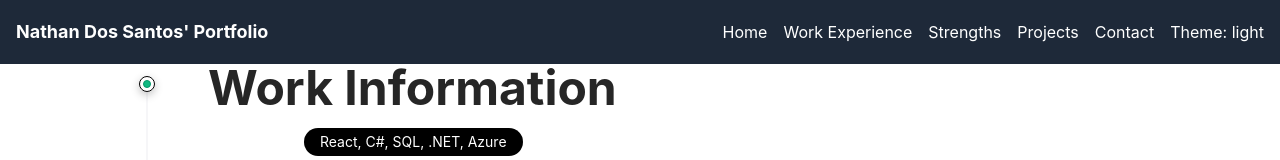
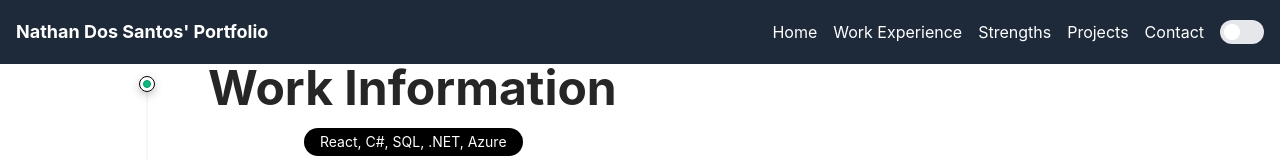
Before and after one commit to NathanDos/Portfolio, a Next.js app: page / in a window 1280 px wide. Shown: the top 160 px of the page. Built offline with nearby package versions, Linux system fonts and the light colour scheme.

Commit message:
Theme button changes - Uses HeadlessUI Switch component now - TODO: Should change ThemeProvider to use switch concept (true/false) instead of button concepts light -> dark -> light etc

```diff
--- a/components/navbar.tsx
+++ b/components/navbar.tsx
@@ -34,7 +34,7 @@ export default function Navbar() {
           <NavItem href='#strengths' text='Strengths' />
           <NavItem href='#projects' text='Projects' />
           <NavItem href='#footer-section' text='Contact' />
-          <ThemeToggle className='hover:text-gray-400' />
+          <ThemeToggle />
         </ul>
       </motion.nav>
       <motion.div
--- a/components/styling/theme-toggle.tsx
+++ b/components/styling/theme-toggle.tsx
@@ -1,24 +1,23 @@
-"use client";
+'use client';
+//node_modules
+import { Switch } from '@headlessui/react';
+//Custom Theme Provider Component
+import { useTheme } from '../provider/ThemeProvider';
 
-import { useTheme } from "../provider/ThemeProvider";
-
-export function ThemeToggle( { className }: { className?: string } ) {
+export function ThemeToggle() {
   const { theme, setTheme } = useTheme();
 
   return (
-    <button
+    <Switch
+      checked={theme === 'dark'}
       onClick={() =>
         setTheme(
-          theme === "light"
-            ? "dark"
-            : theme === "dark"
-              ? "light"
-              : "dark"
+          theme === 'light' ? 'dark' : theme === 'dark' ? 'light' : 'dark',
         )
       }
-      className={className}
+      className='group inline-flex h-6 w-11 items-center rounded-full bg-gray-200 transition data-checked:bg-blue-600'
     >
-      Theme: {theme}
-    </button>
+      <span className='size-4 translate-x-1 rounded-full bg-white transition group-data-checked:translate-x-6' />
+    </Switch>
   );
 }
```
Also changed, not shown: components/provider/ThemeProvider.tsx (+21 -19 lines).
